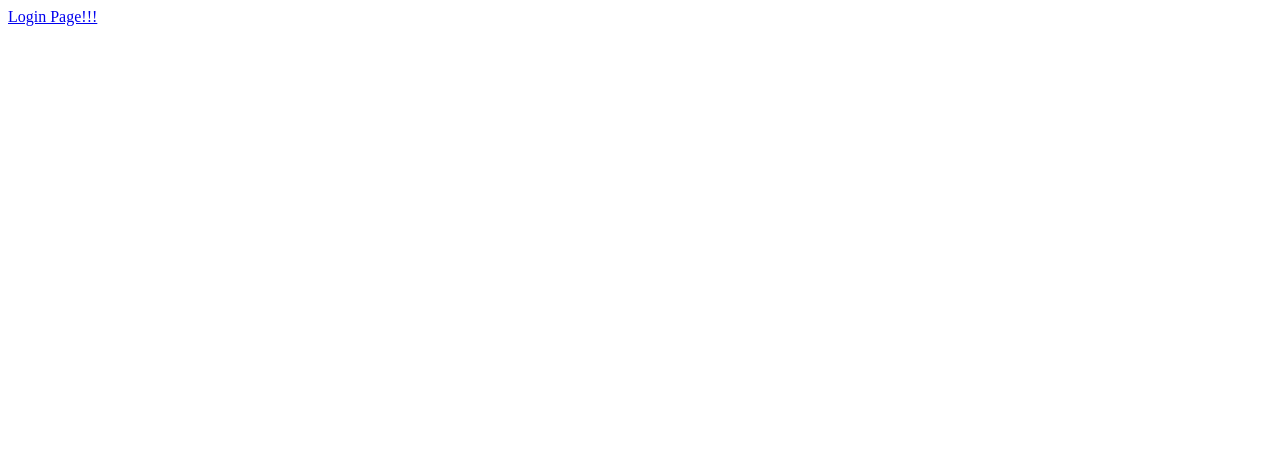
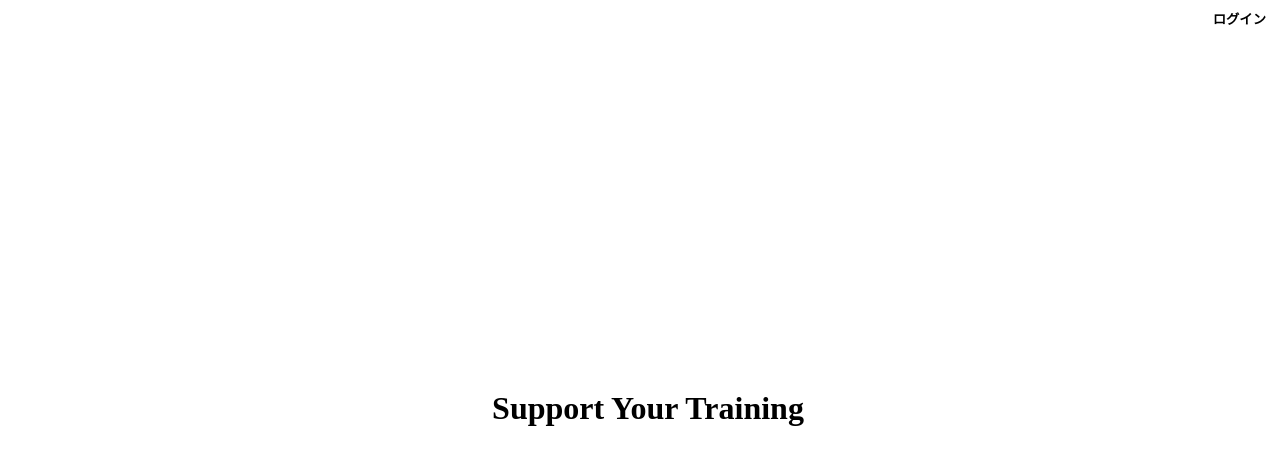
Before and after one commit to Gukou4869/training, a Next.js app: page / in a window 1280 px wide. Shown: the top 464 px of the page. Built offline with nearby package versions, Linux system fonts and the light colour scheme.

Commit message:
created Header component and added it into home page

```diff
--- /dev/null
+++ b/src/components/layouts/header/Header.module.scss
@@ -0,0 +1,21 @@
+.header {
+  height: 3rem;
+  left: 0;
+  position: fixed;
+  top: 0;
+  width: 100%;
+}
+
+.loginSection {
+  position: absolute;
+  right: 0.5rem;
+  top: 0.5rem;
+
+  > button {
+    background: transparent;
+    border: none;
+    cursor: pointer;
+    font-weight: 900;
+    outline: none;
+  }
+}
--- /dev/null
+++ b/src/components/layouts/header/index.tsx
@@ -0,0 +1,22 @@
+import type { FC } from "react";
+import React from "react";
+
+import styles from "./Header.module.scss";
+
+export interface HeaderProps {
+  // you can write prop here
+}
+
+const Header: FC<HeaderProps> = (props) => {
+  const {} = props;
+
+  return (
+    <div className={styles.header}>
+      <section className={styles.loginSection}>
+        <button type="button">ログイン</button>
+      </section>
+    </div>
+  );
+};
+
+export default Header;
--- a/src/pages/index.tsx
+++ b/src/pages/index.tsx
@@ -1,7 +1,8 @@
 "use client";
 
 import Head from "next/head";
-import Link from "next/link";
+
+import Header from "@/components/layouts/header";
 
 export default function Home() {
   return (
@@ -9,8 +10,17 @@ export default function Home() {
       <Head>
         <title>Training Support App</title>
       </Head>
-      <main>
-        <Link href={"/login"}>Login Page!!!</Link>
+      <main
+        style={{
+          alignItems: "center",
+          display: "flex",
+          justifyContent: "center",
+          minHeight: "100vh",
+          minWidth: "100vw",
+        }}
+      >
+        <Header />
+        <h1>Support Your Training</h1>
       </main>
     </div>
   );
```
Also changed, not shown: 2 other files (tests, documents, lock files or other folders).
